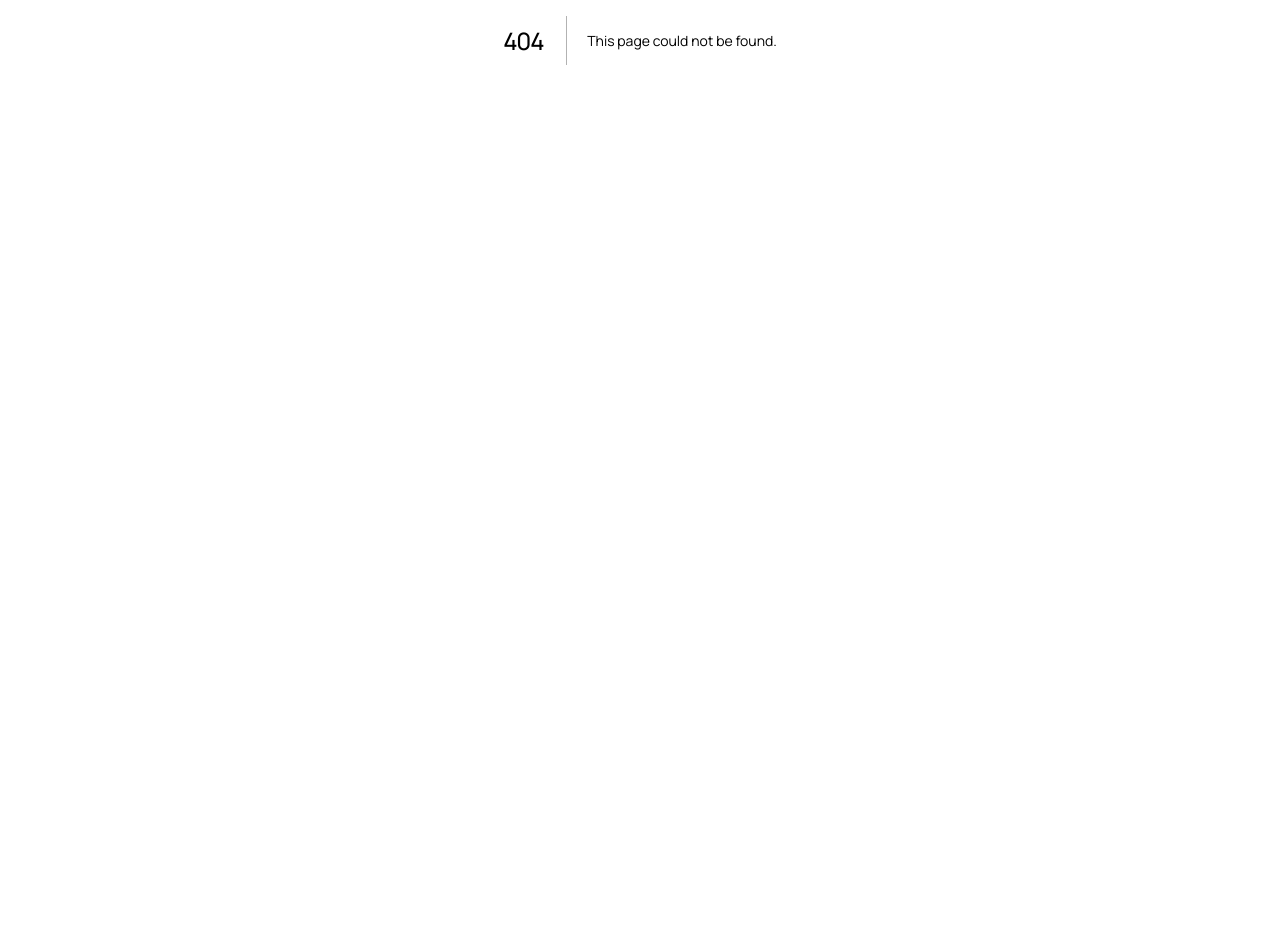
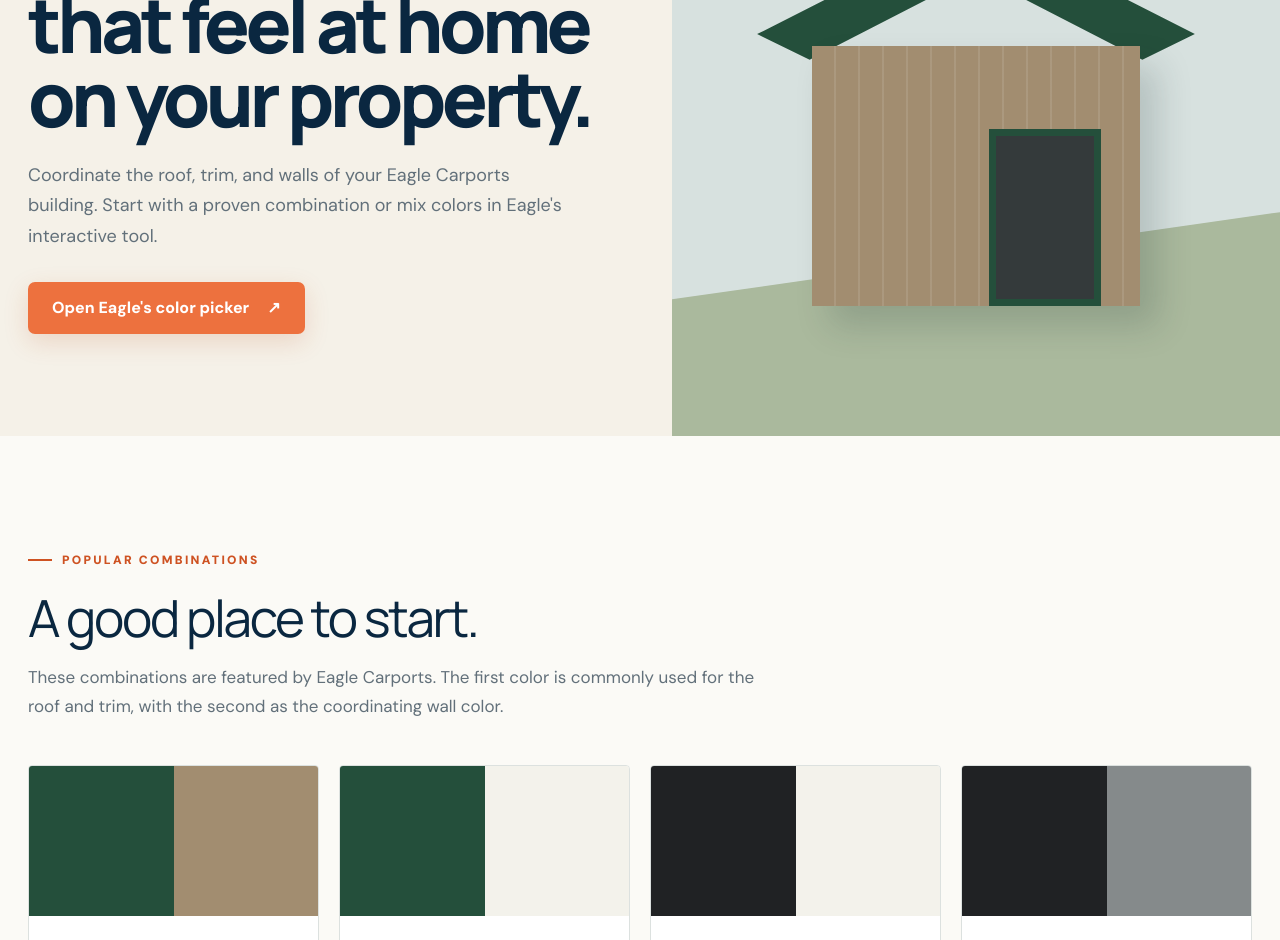
Before and after one commit to barrylunsford/mycarportguy, a Next.js app: page /colors in a window 1280 px wide. Before the commit this address had no page. Shown: the part 360-1300 px from the top of the page. Before the commit the page ends 800 px from the top, so only its background shows below. Built offline with nearby package versions, Linux system fonts and the light colour scheme.

Commit message:
Add metal building colors guide

```diff
--- /dev/null
+++ b/app/colors/page.tsx
@@ -0,0 +1,112 @@
+import type { Metadata } from "next";
+import Link from "next/link";
+import Header from "@/components/Header";
+
+export const metadata: Metadata = {
+  title: "Metal Building Colors & Popular Combinations",
+  description:
+    "Explore popular Eagle Carports roof, trim, and wall color combinations, then use the official color picker to plan your metal building.",
+  alternates: { canonical: "/colors" },
+  openGraph: {
+    url: "/colors",
+    title: "Metal Building Colors & Popular Combinations",
+    description:
+      "Compare popular Eagle Carports color combinations and start planning your carport, garage, barn, or RV cover.",
+  },
+};
+
+const colorCombinations = [
+  { name: "Evergreen & Clay", primary: "#244f3b", secondary: "#a28d70" },
+  { name: "Evergreen & White", primary: "#244f3b", secondary: "#f3f2eb" },
+  { name: "Black & White", primary: "#202224", secondary: "#f3f2eb" },
+  { name: "Black & Gray", primary: "#202224", secondary: "#858a8b" },
+  { name: "Red & White", primary: "#a92e2b", secondary: "#f3f2eb" },
+  { name: "Red & Rawhide", primary: "#8f3028", secondary: "#d0b58d" },
+  { name: "Gray & White", primary: "#6f7779", secondary: "#f3f2eb" },
+  { name: "Brown & Beige", primary: "#5a4031", secondary: "#d6c4a5" },
+];
+
+export default function ColorsPage() {
+  return (
+    <>
+      <Header />
+      <main id="main-content" className="colors-page">
+        <section className="colors-hero">
+          <div>
+            <p className="eyebrow"><span />Make it yours</p>
+            <h1>Choose colors that feel at home on your property.</h1>
+            <p>
+              Coordinate the roof, trim, and walls of your Eagle Carports
+              building. Start with a proven combination or mix colors in
+              Eagle&apos;s interactive tool.
+            </p>
+            <a
+              className="button"
+              href="https://www.eaglecarports.com/color-picker"
+              target="_blank"
+              rel="noopener noreferrer"
+            >
+              Open Eagle&apos;s color picker <span aria-hidden="true">↗</span>
+            </a>
+          </div>
+          <div className="colors-building" aria-hidden="true">
+            <div className="colors-building-roof" />
+            <div className="colors-building-wall"><span /></div>
+          </div>
+        </section>
+
+        <section className="colors-section">
+          <div className="colors-heading">
+            <p className="eyebrow"><span />Popular combinations</p>
+            <h2>A good place to start.</h2>
+            <p>
+              These combinations are featured by Eagle Carports. The first
+              color is commonly used for the roof and trim, with the second as
+              the coordinating wall color.
+            </p>
+          </div>
+          <div className="color-combo-grid">
+            {colorCombinations.map((combo) => (
+              <article className="color-combo-card" key={combo.name}>
+                <div className="color-combo-swatch" aria-hidden="true">
+                  <span style={{ backgroundColor: combo.primary }} />
+                  <span style={{ backgroundColor: combo.secondary }} />
+                </div>
+                <h3>{combo.name}</h3>
+              </article>
+            ))}
+          </div>
+        </section>
+
+        <section className="colors-guide">
+          <div>
+            <p className="eyebrow"><span />Before you decide</p>
+            <h2>See the colors in context.</h2>
+          </div>
+          <ol>
+            <li><span>1</span><div><strong>Try the official picker</strong><p>Compare roof, trim, and wall combinations on a sample building.</p></div></li>
+            <li><span>2</span><div><strong>Design your building</strong><p>Use Eagle&apos;s 3D Builder to see colors on the structure you want.</p></div></li>
+            <li><span>3</span><div><strong>Confirm before ordering</strong><p>Ask for current availability or a physical color sample when an exact match matters.</p></div></li>
+          </ol>
+        </section>
+
+        <aside className="colors-note">
+          <strong>Color note</strong>
+          <p>
+            On-screen colors are approximate and can vary by display. Two-tone
+            matching may be an upgraded option. Final colors and availability
+            should be confirmed before ordering.
+          </p>
+        </aside>
+
+        <section className="colors-cta">
+          <div><strong>Ready to build your combination?</strong><span>Browse structures or tell Barry what you have in mind.</span></div>
+          <div>
+            <Link href="/buildings" className="text-link">Browse buildings <span aria-hidden="true">→</span></Link>
+            <Link href="/#quote" className="button">Request a quote <span aria-hidden="true">→</span></Link>
+          </div>
+        </section>
+      </main>
+    </>
+  );
+}
--- a/app/globals.css
+++ b/app/globals.css
@@ -423,6 +423,42 @@ footer p:last-child { text-align: right; }
 .catalog-empty p { max-width: 520px; margin: 0 0 24px; color: var(--muted); line-height: 1.6; }
 
 .financing-page { min-height: 100vh; background: var(--paper); }
+
+/* Colors */
+.colors-page { min-height: 100vh; background: var(--paper); }
+.colors-hero { display: grid; grid-template-columns: 1.05fr .95fr; min-height: 580px; background: var(--cream); }
+.colors-hero > div:first-child { display: flex; flex-direction: column; align-items: flex-start; justify-content: center; padding: clamp(64px,8vw,118px) max(28px,calc((100vw - 1240px)/2)); padding-right: clamp(35px,6vw,90px); }
+.colors-hero h1 { max-width: 760px; margin: 18px 0 24px; color: var(--navy); font-size: clamp(44px,6vw,76px); line-height: .98; letter-spacing: -.06em; }
+.colors-hero p:not(.eyebrow) { max-width: 660px; margin: 0 0 30px; color: var(--muted); font-size: 18px; line-height: 1.7; }
+.colors-building { position: relative; overflow: hidden; min-height: 480px; background: #d7e1df; }
+.colors-building::before { position: absolute; inset: auto -10% 0; height: 34%; background: #aab99d; content: ""; clip-path: polygon(0 45%,100% 0,100% 100%,0 100%); }
+.colors-building-roof { position: absolute; top: 25%; left: 14%; width: 72%; height: 25%; background: #244f3b; clip-path: polygon(50% 0,100% 65%,88% 80%,50% 30%,12% 80%,0 65%); filter: drop-shadow(0 16px 15px rgb(28 50 48 / 22%)); }
+.colors-building-wall { position: absolute; top: 43%; left: 23%; width: 54%; height: 38%; background: #a28d70; box-shadow: 18px 20px 32px rgb(28 50 48 / 18%); }
+.colors-building-wall::before { position: absolute; inset: 0; background: repeating-linear-gradient(90deg,transparent 0 22px,rgb(255 255 255 / 10%) 22px 24px); content: ""; }
+.colors-building-wall span { position: absolute; right: 12%; bottom: 0; width: 34%; height: 68%; background: #343a3b; border: 7px solid #244f3b; }
+.colors-section { padding: clamp(72px,9vw,125px) max(28px,calc((100vw - 1240px)/2)); }
+.colors-heading { max-width: 760px; margin-bottom: 44px; }
+.colors-heading h2, .colors-guide h2 { margin: 14px 0 18px; color: var(--navy); font-size: clamp(36px,4vw,54px); line-height: 1.05; letter-spacing: -.045em; }
+.colors-heading > p:last-child { color: var(--muted); font-size: 17px; line-height: 1.7; }
+.color-combo-grid { display: grid; grid-template-columns: repeat(4,1fr); gap: 20px; }
+.color-combo-card { overflow: hidden; border: 1px solid var(--line); border-radius: 4px; background: white; }
+.color-combo-swatch { display: grid; grid-template-columns: 1fr 1fr; height: 150px; }
+.color-combo-swatch span { display: block; }
+.color-combo-card h3 { margin: 0; padding: 20px; color: var(--navy); font-family: var(--font-display); font-size: 18px; }
+.colors-guide { display: grid; grid-template-columns: .8fr 1.2fr; gap: clamp(45px,7vw,100px); padding: clamp(72px,9vw,120px) max(28px,calc((100vw - 1240px)/2)); background: var(--navy); color: white; }
+.colors-guide h2 { color: white; }
+.colors-guide ol { display: grid; gap: 18px; margin: 0; padding: 0; list-style: none; }
+.colors-guide li { display: grid; grid-template-columns: 46px 1fr; gap: 18px; padding: 22px 0; border-bottom: 1px solid rgb(255 255 255 / 16%); }
+.colors-guide li > span { display: grid; width: 40px; height: 40px; place-items: center; border-radius: 50%; background: var(--gold); color: var(--navy); font-weight: 800; }
+.colors-guide strong { display: block; margin-bottom: 6px; font-family: var(--font-display); font-size: 20px; }
+.colors-guide li p { margin: 0; color: rgb(255 255 255 / 70%); line-height: 1.55; }
+.colors-note { display: grid; grid-template-columns: 180px 1fr; gap: 30px; margin: clamp(55px,7vw,90px) max(28px,calc((100vw - 1240px)/2)); padding: 30px; border-left: 5px solid var(--gold); background: var(--cream); }
+.colors-note strong { color: var(--navy); font-family: var(--font-display); font-size: 20px; }
+.colors-note p { margin: 0; color: var(--muted); line-height: 1.7; }
+.colors-cta { display: flex; align-items: center; justify-content: space-between; gap: 35px; padding: 46px max(28px,calc((100vw - 1240px)/2)); background: #e2e9e5; }
+.colors-cta strong, .colors-cta span { display: block; }
+.colors-cta strong { color: var(--navy); font-family: var(--font-display); font-size: 24px; }
+.colors-cta > div:last-child { display: flex; align-items: center; gap: 26px; }
 .financing-hero { padding: 92px max(28px,calc((100vw - 1180px)/2)); display: grid; grid-template-columns: 1.15fr .65fr; gap: 90px; align-items: center; background: linear-gradient(135deg,var(--cream),#e3eef0); }
 .financing-hero h1 { max-width: 760px; color: var(--navy); }
 .financing-hero > div > p:not(.eyebrow) { max-width: 680px; color: var(--muted); font-size: 18px; line-height: 1.75; }
@@ -490,7 +526,7 @@ footer p:last-child { text-align: right; }
   .trust-strip div:nth-child(2) { border-right: 0; }
   .section { padding-top: 78px; padding-bottom: 78px; }
   .structure-grid { grid-template-columns: 1fr 1fr; }
-  .split-heading, .process-section, .financing-section, .quote-section, .financing-hero, .financing-details, .rto-estimator { grid-template-columns: 1fr; gap: 42px; }
+  .split-heading, .process-section, .financing-section, .quote-section, .financing-hero, .financing-details, .rto-estimator, .colors-hero, .colors-guide { grid-template-columns: 1fr; gap: 42px; }
   .why-panel { grid-template-columns: 1fr; }
   .why-art { min-height: 430px; }
   .service-section { grid-template-columns: 1fr; }
@@ -512,6 +548,8 @@ footer p:last-child { text-align: right; }
   .catalog-grid { grid-template-columns: repeat(2,minmax(0,1fr)); }
   .financing-benefit-grid { grid-template-columns: 1fr 1fr; }
   .financing-steps ol { grid-template-columns: 1fr; }
+  .color-combo-grid { grid-template-columns: 1fr 1fr; }
+  .colors-building { min-height: 420px; }
 }
 
 @media (max-width: 580px) {
@@ -575,6 +613,14 @@ footer p:last-child { text-align: right; }
   .financing-hero-card { padding: 28px; }
   .rto-calculator { padding: 25px 20px; }
   .rto-term-options { grid-template-columns: 1fr 1fr; }
+  .colors-hero > div:first-child, .colors-section, .colors-guide { padding: 65px 22px; }
+  .colors-hero h1 { font-size: 43px; }
+  .colors-building { min-height: 330px; }
+  .color-combo-grid { grid-template-columns: 1fr; }
+  .color-combo-swatch { height: 120px; }
+  .colors-note { grid-template-columns: 1fr; margin: 45px 22px; }
+  .colors-cta, .colors-cta > div:last-child { align-items: stretch; flex-direction: column; }
+  .colors-cta .button { width: 100%; }
 }
 
 @media (prefers-reduced-motion: reduce) {
--- a/app/sitemap.ts
+++ b/app/sitemap.ts
@@ -16,6 +16,11 @@ export default async function sitemap(): Promise<MetadataRoute.Sitemap> {
       url: `${baseUrl}/buildings`,
       changeFrequency: "weekly",
       priority: 0.9,
+    },
+    {
+      url: `${baseUrl}/colors`,
+      changeFrequency: "monthly",
+      priority: 0.8,
     },
     {
       url: `${baseUrl}/financing`,
--- a/components/Header.tsx
+++ b/components/Header.tsx
@@ -2,6 +2,7 @@ import Link from "next/link";
 
 const navigation = [
   { label: "Browse buildings", href: "/buildings" },
+  { label: "Colors", href: "/colors" },
   { label: "How it works", href: "/#process" },
   { label: "Why us", href: "/#why-us" },
   { label: "Service area", href: "/service-areas/north-carolina" },
```
